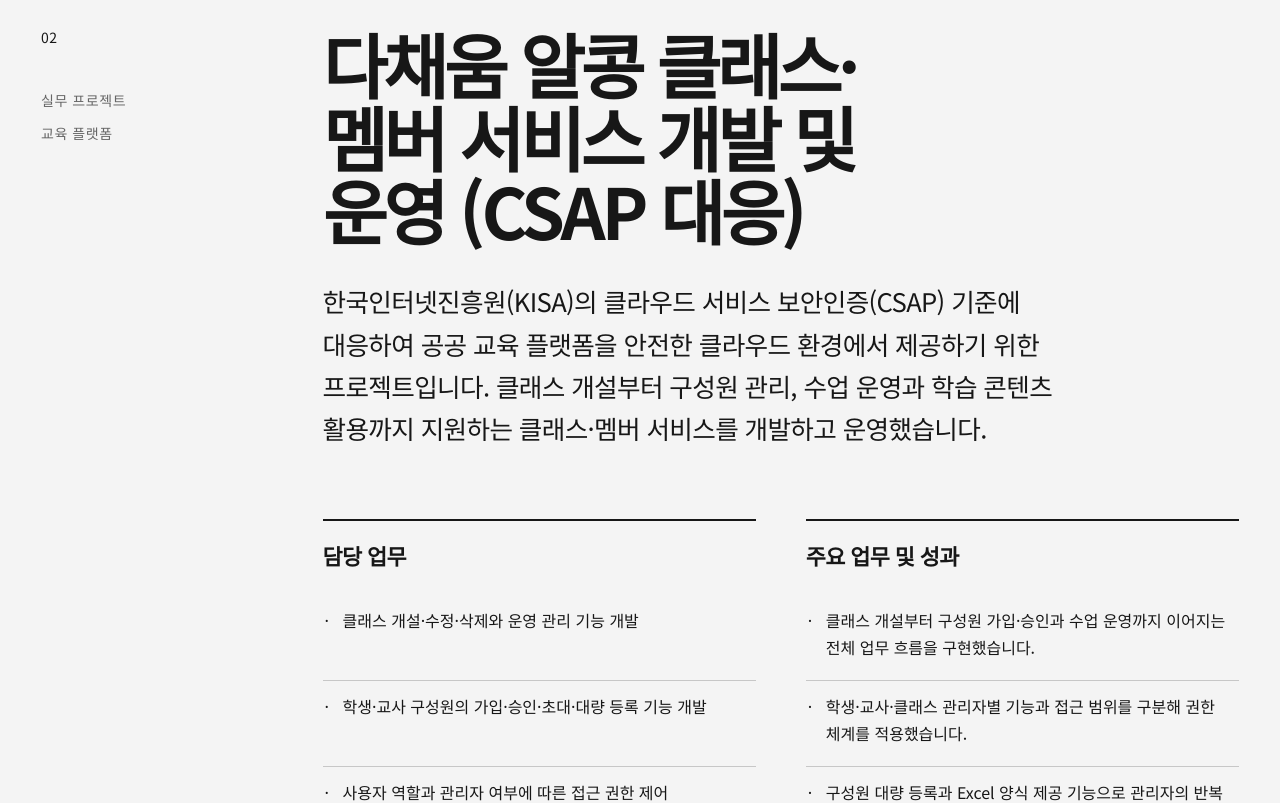
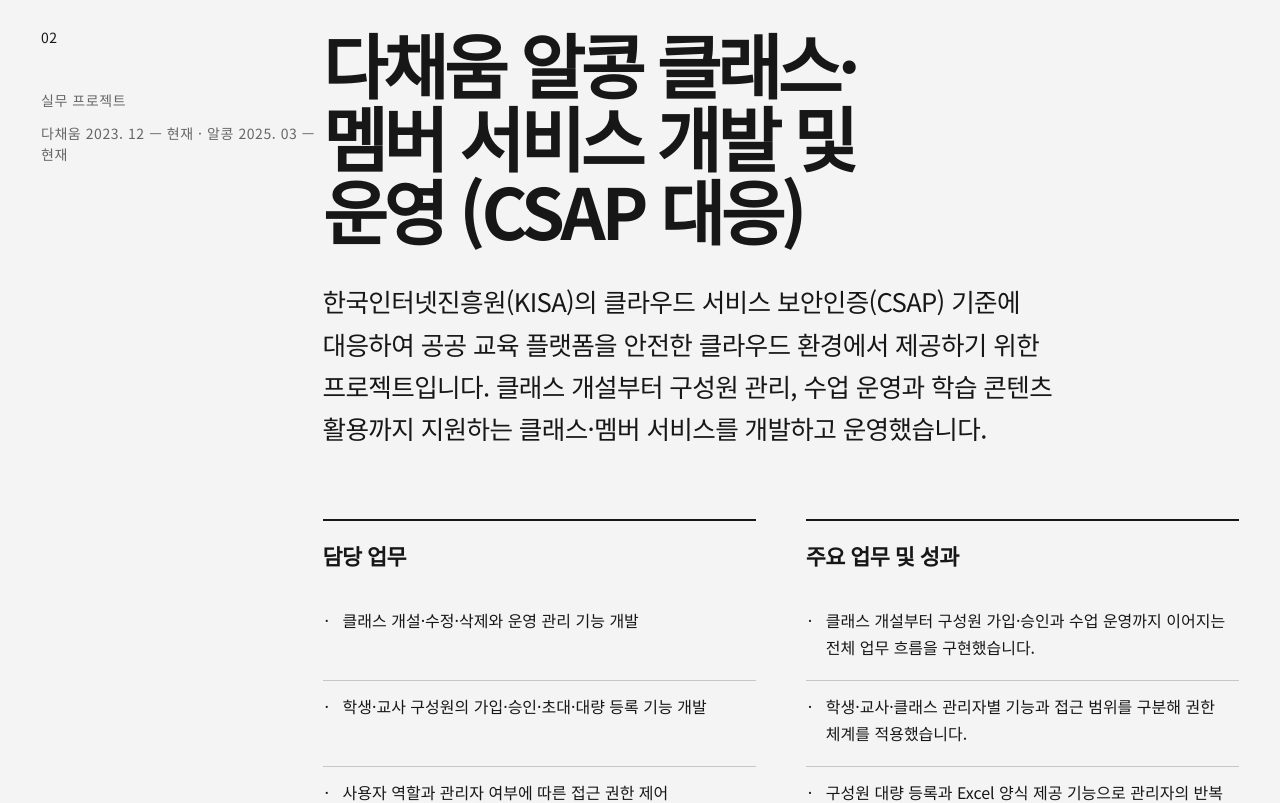
Before and after one commit to kdg3795/career-archive, a Next.js app: page /career in a window 1280 px wide. Shown: the part 2680-3483 px from the top of the page. Built offline with nearby package versions, Linux system fonts and the light colour scheme.

Commit message:
Update project timelines

```diff
--- a/app/career/page.tsx
+++ b/app/career/page.tsx
@@ -38,7 +38,7 @@
   },
   {
     category: "실무 프로젝트",
-    period: "교육 플랫폼",
+    period: "다채움 2023. 12 — 현재 · 알콩 2025. 03 — 현재",
     title: "다채움 알콩 클래스·멤버 서비스 개발 및 운영 (CSAP 대응)",
     overview: "한국인터넷진흥원(KISA)의 클라우드 서비스 보안인증(CSAP) 기준에 대응하여 공공 교육 플랫폼을 안전한 클라우드 환경에서 제공하기 위한 프로젝트입니다. 클래스 개설부터 구성원 관리, 수업 운영과 학습 콘텐츠 활용까지 지원하는 클래스·멤버 서비스를 개발하고 운영했습니다.",
     responsibilities: [
@@ -71,7 +71,7 @@
   },
   {
     category: "실무 프로젝트",
-    period: "교육 플랫폼",
+    period: "2023. 12 — 현재",
     title: "기초학력 진단·보정 시스템 개발 및 운영",
     overview: "학생의 기초학력을 진단하고 검사 결과를 기반으로 교사가 학습 상태를 확인할 수 있도록 지원하는 시스템을 개발하고 운영했습니다.",
     responsibilities: [
@@ -100,7 +100,7 @@
   },
   {
     category: "실무 프로젝트",
-    period: "교육 플랫폼",
+    period: "2025. 08 — 현재",
     title: "늘봄학교 서비스 개발 및 운영",
     overview: "학생과 학부모의 프로그램 조회·신청부터 학교와 운영자의 프로그램·신청자 관리까지 지원하는 늘봄학교 서비스를 개발하고 운영했습니다.",
     responsibilities: [
```
